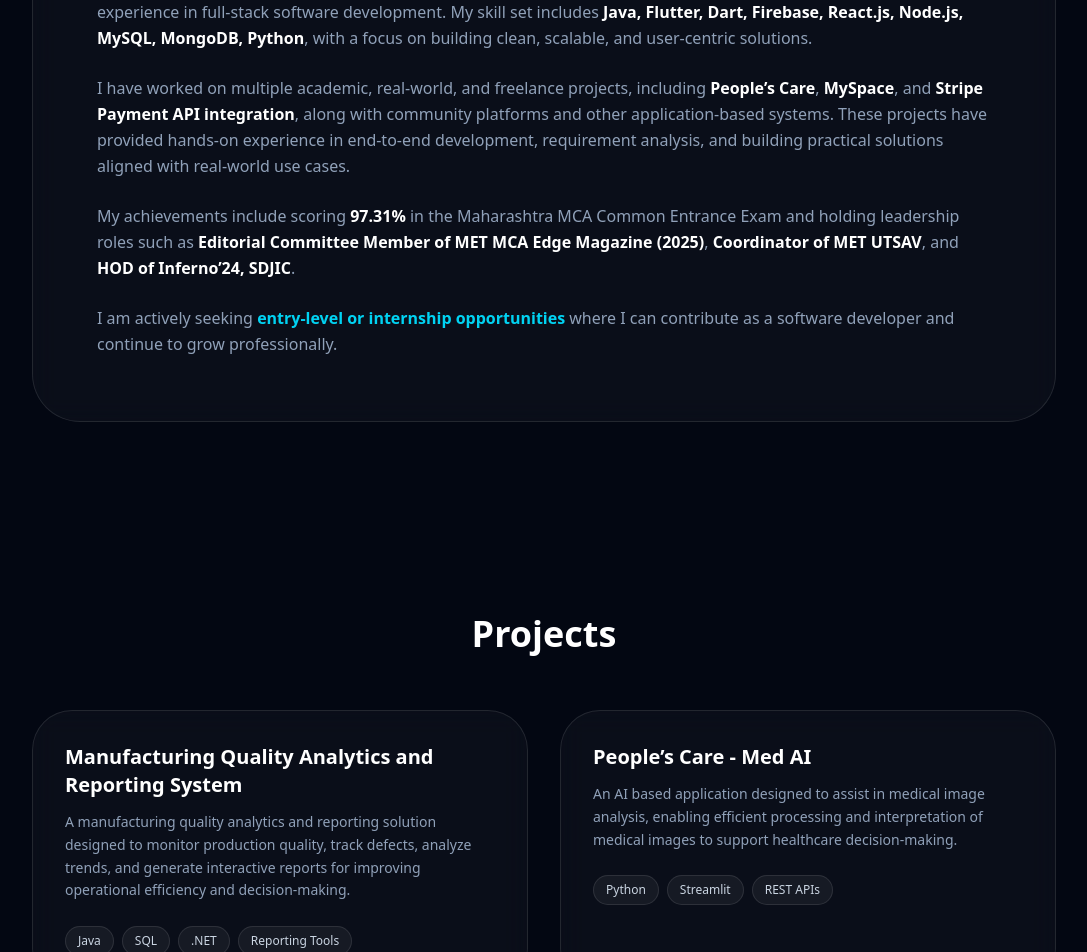
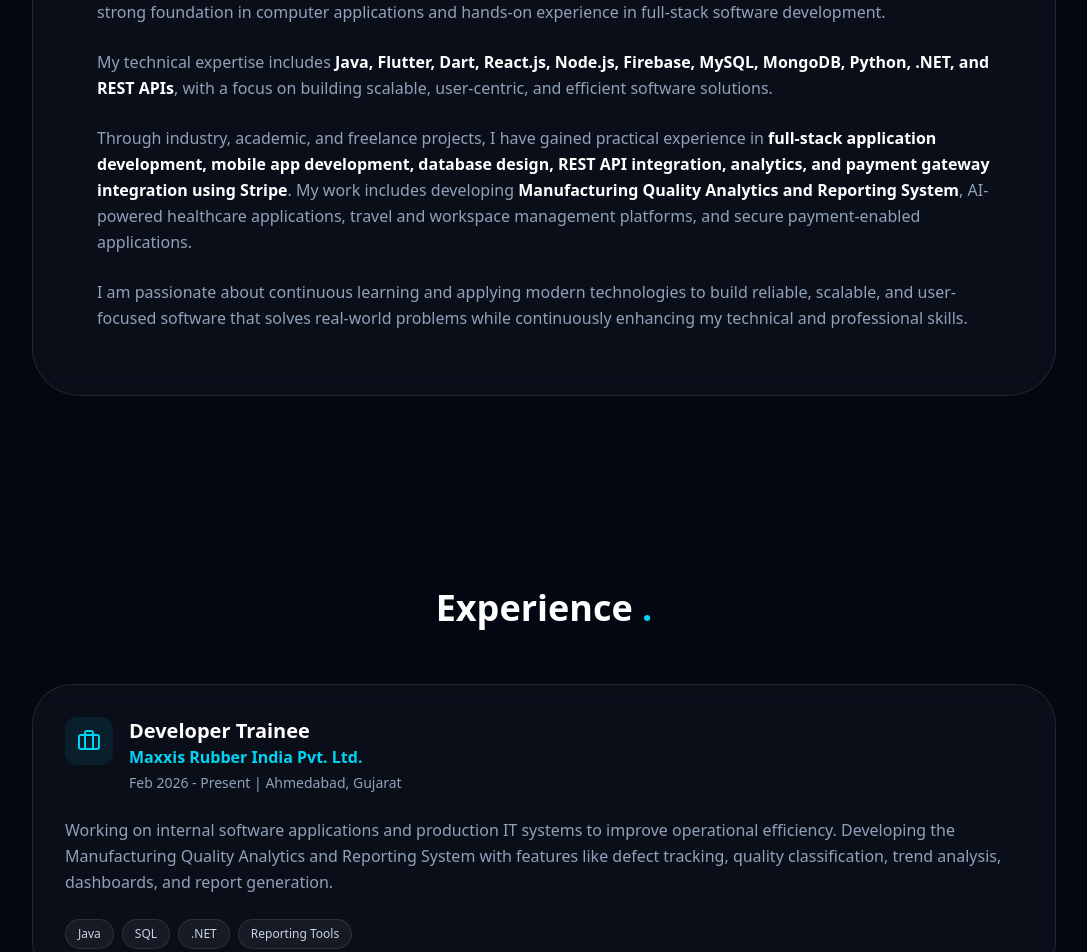
Before and after one commit to KunalHemani/Kunal_Hemani_Portfolio, a React (Vite) app: page / in a window 1280 px wide. Shown: the part 1060-2012 px from the top of the page, without its empty margins (96-1183 px from the left). Built offline with nearby package versions, Linux system fonts and the light colour scheme.

Commit message:
Portfolio Update

```diff
--- a/src/App.jsx
+++ b/src/App.jsx
@@ -1,8 +1,10 @@
 import Navbar from './components/Navbar';
 import Hero from './components/Hero';
 import About from './components/About';
+import Experience from './components/Experience';
 import Projects from './components/Projects';
-import Tabs from './components/Tabs'; // This handles Skills & Certificates
+import AcademicAchievements from './components/AcademicAchievements';
+import Tabs from './components/Tabs';
 import Contact from './components/Contact';
 import Footer from './components/Footer';
 
@@ -12,17 +14,21 @@
       {/* Dynamic Background Blobs */}
       <div className="fixed top-0 left-0 w-full h-full -z-10 pointer-events-none">
         <div className="absolute top-[-10%] left-[-10%] w-[500px] h-[500px] bg-cyan-500/10 rounded-full blur-[120px]"></div>
-        <div className="absolute bottom-[0%] right-[-5%] w-[400px] h-[400px] bg-blue-600/10 rounded-full blur-[100px]"></div>
+        <div className="absolute bottom-[0%] right-[-5%] w-[400px] w-[400px] bg-blue-600/10 rounded-full blur-[100px]"></div>
       </div>
 
       <Navbar />
+
       <main>
         <Hero />
         <About />
+        <Experience />
         <Projects />
-        <Tabs /> {/* Integrated section for Skills and Certs */}
+        <AcademicAchievements />
+        <Tabs />
         <Contact />
       </main>
+
       <Footer />
     </div>
   );
--- a/src/components/About.jsx
+++ b/src/components/About.jsx
@@ -17,38 +17,48 @@
 
           <p className="text-slate-400 leading-relaxed mb-6">
             I am <span className="text-white font-semibold">Kunal Hemani</span>, an{" "}
-            <span className="text-white font-semibold">MCA final-year student</span>{" "}
-            with a strong foundation in computer applications and hands-on experience
-            in full-stack software development. My skill set includes{" "}
             <span className="text-white font-semibold">
-              Java, Flutter, Dart, Firebase, React.js, Node.js, MySQL, MongoDB, Python
+              MCA final-year student
+            </span>{" "}
+            and{" "}
+            <span className="text-white font-semibold">
+              Developer Trainee at Maxxis Rubber India Pvt. Ltd.
             </span>
-            , with a focus on building clean, scalable, and user-centric solutions.
+            , with a strong foundation in computer applications and hands-on
+            experience in full-stack software development.
           </p>
 
           <p className="text-slate-400 leading-relaxed mb-6">
-            I have worked on multiple academic, real-world, and freelance projects,
-            including <span className="text-white font-semibold">People’s Care</span>,{" "}
-            <span className="text-white font-semibold">MySpace</span>, and{" "}
-            <span className="text-white font-semibold">Stripe Payment API integration</span>,
-            along with community platforms and other application-based systems. These
-            projects have provided hands-on experience in end-to-end development,
-            requirement analysis, and building practical solutions aligned with
-            real-world use cases.
+            My technical expertise includes{" "}
+            <span className="text-white font-semibold">
+              Java, Flutter, Dart, React.js, Node.js, Firebase, MySQL,
+              MongoDB, Python, .NET, and REST APIs
+            </span>
+            , with a focus on building scalable, user-centric, and efficient
+            software solutions.
           </p>
 
           <p className="text-slate-400 leading-relaxed mb-6">
-            My achievements include scoring <span className="text-white font-semibold">97.31%</span> in the Maharashtra MCA Common Entrance Exam
-            and holding leadership roles such as <span className="text-white font-semibold">Editorial Committee Member of MET MCA Edge Magazine (2025)</span>,{" "}
-            <span className="text-white font-semibold">Coordinator of MET UTSAV</span>, and{" "}
-            <span className="text-white font-semibold">HOD of Inferno’24, SDJIC</span>.
+            Through industry, academic, and freelance projects, I have gained
+            practical experience in{" "}
+            <span className="text-white font-semibold">
+              full-stack application development, mobile app development,
+              database design, REST API integration, analytics, and payment
+              gateway integration using Stripe
+            </span>
+            . My work includes developing{" "}
+            <span className="text-white font-semibold">
+              Manufacturing Quality Analytics and Reporting System
+            </span>
+            , AI-powered healthcare applications, travel and workspace
+            management platforms, and secure payment-enabled applications.
           </p>
 
           <p className="text-slate-400 leading-relaxed">
-            I am actively seeking{" "}
-            <span className="text-cyan-400 font-semibold">entry-level or internship opportunities</span>{" "}
-            where I can contribute as a software developer and continue to grow
-            professionally.
+            I am passionate about continuous learning and applying modern
+            technologies to build reliable, scalable, and user-focused software
+            that solves real-world problems while continuously enhancing my
+            technical and professional skills.
           </p>
         </motion.div>
       </div>
--- /dev/null
+++ b/src/components/AcademicAchievements.jsx
@@ -0,0 +1,103 @@
+import { motion } from "framer-motion";
+import {
+  Award,
+  BookOpen,
+  Trophy,
+  Users,
+  GraduationCap,
+  PenTool,
+} from "lucide-react";
+
+const achievements = [
+  {
+    icon: BookOpen,
+    title: "Research Publications",
+    description:
+      "Published research papers in IRJMETS Journal, ICETCSM Conference, and ICTACT Journals (2026).",
+  },
+  {
+    icon: Trophy,
+    title: "Academic Excellence",
+    description: "Achieved 2nd Rank in MCA Semester III.",
+  },
+  {
+    icon: GraduationCap,
+    title: "MCA CET",
+    description:
+      "Scored 97.31 percentile in the Maharashtra MCA Common Entrance Test.",
+  },
+  {
+    icon: PenTool,
+    title: "Editorial Committee",
+    description:
+      "Editorial Committee Member of MET MCA Edge Magazine (2025).",
+  },
+  {
+    icon: Users,
+    title: "Event Coordinator",
+    description: "Coordinator of MET UTSAV 2025.",
+  },
+  {
+    icon: Award,
+    title: "Leadership",
+    description: "Head of Department (HOD) of Inferno'24, SDJIC.",
+  },
+];
+
+const AcademicAchievements = () => {
+  return (
+    <section id="achievements" className="py-24 px-4 bg-[#030712]">
+      <div className="max-w-6xl mx-auto">
+        <motion.div
+          initial={{ opacity: 0, y: 25 }}
+          whileInView={{ opacity: 1, y: 0 }}
+          transition={{ duration: 0.6 }}
+          viewport={{ once: true }}
+        >
+          <h2 className="text-4xl font-bold text-center text-white mb-14">
+            Academic{" "}
+            <span className="text-cyan-400">Achievements</span>
+          </h2>
+
+          <div className="grid sm:grid-cols-2 lg:grid-cols-3 gap-6">
+            {achievements.map((item, index) => {
+              const Icon = item.icon;
+
+              return (
+                <motion.div
+                  key={index}
+                  initial={{ opacity: 0, y: 15 }}
+                  whileInView={{ opacity: 1, y: 0 }}
+                  transition={{
+                    duration: 0.4,
+                    delay: index * 0.08,
+                  }}
+                  viewport={{ once: true }}
+                  whileHover={{
+                    y: -5,
+                    transition: { duration: 0.2 },
+                  }}
+                  className="glass border border-white/5 hover:border-cyan-500/30 rounded-3xl p-6 transition-all"
+                >
+                  <div className="w-12 h-12 rounded-xl bg-cyan-500/10 flex items-center justify-center mb-5">
+                    <Icon className="text-cyan-400" size={24} />
+                  </div>
+
+                  <h3 className="text-lg font-semibold text-white mb-2">
+                    {item.title}
+                  </h3>
+
+                  <p className="text-slate-400 leading-relaxed text-sm">
+                    {item.description}
+                  </p>
+                </motion.div>
+              );
+            })}
+          </div>
+        </motion.div>
+      </div>
+    </section>
+  );
+};
+
+export default AcademicAchievements;
--- /dev/null
+++ b/src/components/Experience.jsx
@@ -0,0 +1,89 @@
+import { motion } from "framer-motion";
+import { Briefcase } from "lucide-react";
+
+const experiences = [
+  {
+    role: "Developer Trainee",
+    company: "Maxxis Rubber India Pvt. Ltd.",
+    duration: "Feb 2026 - Present",
+    location: "Ahmedabad, Gujarat",
+    description:
+      "Working on internal software applications and production IT systems to improve operational efficiency. Developing the Manufacturing Quality Analytics and Reporting System with features like defect tracking, quality classification, trend analysis, dashboards, and report generation.",
+    tech: ["Java", "SQL", ".NET", "Reporting Tools"],
+  },
+];
+
+const Experience = () => {
+  return (
+    <section id="experience" className="py-24 px-4 bg-[#030712]">
+      <div className="max-w-5xl mx-auto">
+
+        <motion.div
+          initial={{ opacity: 0, y: 20 }}
+          whileInView={{ opacity: 1, y: 0 }}
+          transition={{ duration: 0.6 }}
+          viewport={{ once: true }}
+        >
+          <h2 className="text-4xl font-bold text-white mb-14 text-center">
+            Experience <span className="text-cyan-400">.</span>
+          </h2>
+
+          <div className="space-y-6">
+            {experiences.map((exp, index) => (
+              <motion.div
+                key={index}
+                initial={{ opacity: 0, y: 15 }}
+                whileInView={{ opacity: 1, y: 0 }}
+                transition={{ delay: index * 0.1 }}
+                viewport={{ once: true }}
+                className="glass p-8 rounded-[2.5rem] border border-white/5 hover:border-cyan-500/30 transition-all"
+              >
+                <div className="flex items-start gap-4">
+
+                  <div className="w-12 h-12 rounded-xl bg-cyan-500/10 flex items-center justify-center">
+                    <Briefcase className="text-cyan-400" size={24} />
+                  </div>
+
+                  <div>
+                    <h3 className="text-xl font-bold text-white">
+                      {exp.role}
+                    </h3>
+
+                    <p className="text-cyan-400 font-semibold">
+                      {exp.company}
+                    </p>
+
+                    <p className="text-sm text-slate-400 mt-1">
+                      {exp.duration} | {exp.location}
+                    </p>
+                  </div>
+
+                </div>
+
+                <p className="text-slate-400 leading-relaxed mt-6">
+                  {exp.description}
+                </p>
+
+                <div className="flex flex-wrap gap-2 mt-6">
+                  {exp.tech.map((item) => (
+                    <span
+                      key={item}
+                      className="text-xs px-3 py-1.5 rounded-full bg-white/5 border border-white/10 text-slate-300"
+                    >
+                      {item}
+                    </span>
+                  ))}
+                </div>
+
+              </motion.div>
+            ))}
+          </div>
+
+        </motion.div>
+
+      </div>
+    </section>
+  );
+};
+
+export default Experience;
--- a/src/components/Projects.jsx
+++ b/src/components/Projects.jsx
@@ -43,12 +43,16 @@
       "An AI based application designed to assist in medical image analysis, enabling efficient processing and interpretation of medical images to support healthcare decision-making.",
     tech: ["Python", "Streamlit", "REST APIs"]
   },
+
+  /*
   {
     title: "GoBuddy",
     description:
       "A travel booking and assistance application allowing users to explore destinations, book tickets, and manage travel plans efficiently.",
     tech: ["Flutter", "Firebase", "Cloud Firestore"]
   },
+  */
+
   {
     title: "MySpace",
     description:
```
